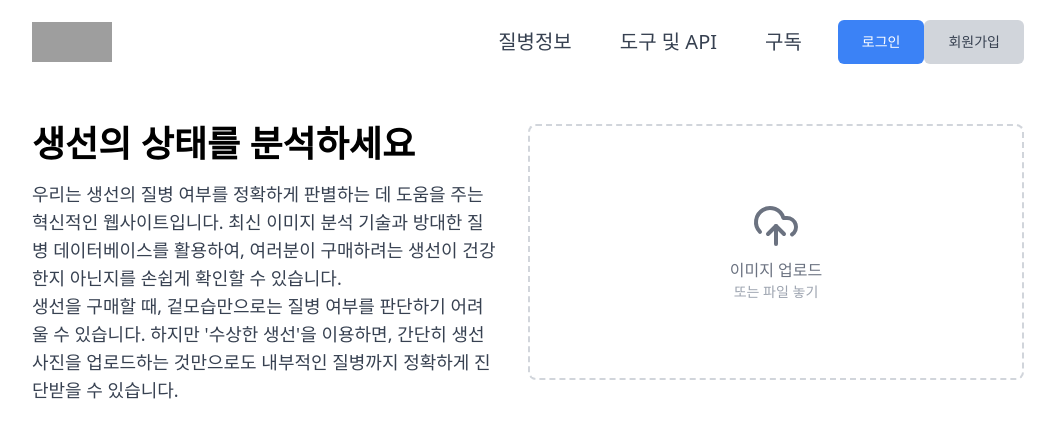
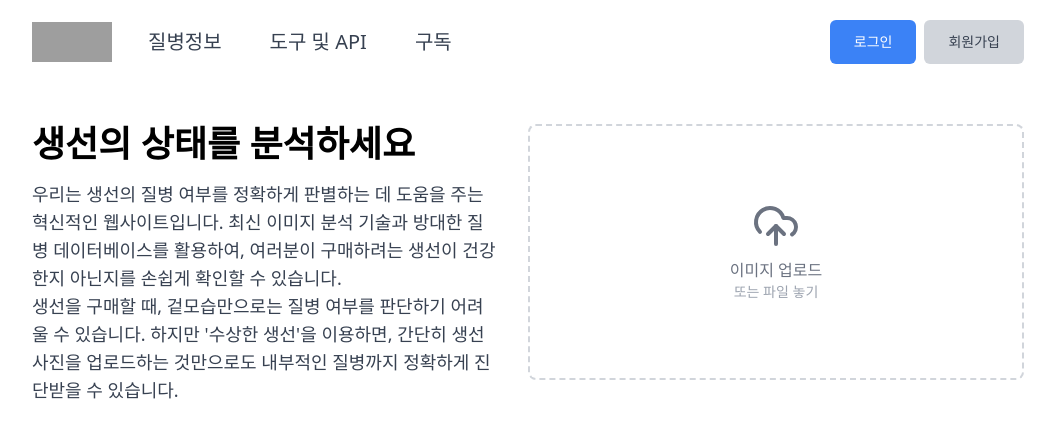
Before and after one commit to gusgh1324/BDM_Front, a React (Create React App) app in the folder main/: page / in a window 1280 px wide. Shown: the top 438 px of the page, without its empty margins (112-1167 px from the left). Built offline with nearby package versions, Linux system fonts and the light colour scheme; grey boxes are pictures that could not be loaded.

Commit message:
헤더 오류 수정

```diff
--- a/main/src/components/layout/Header.js
+++ b/main/src/components/layout/Header.js
@@ -6,8 +6,9 @@ const Header = () => {
   const [isOpen, setIsOpen] = useState(false);
 
   return (
-    <nav className="flex flex-col md:flex-row md:justify-between md:items-center py-4">
-      <div className="flex items-center justify-between">
+    <div className="bg-white">
+      <nav className="flex justify-between items-center py-4">
+        <div className="flex items-center space-x-6">
           <a className="text-2xl font-bold" href="/">
             <img
               alt="Logo"
@@ -21,6 +22,26 @@ const Header = () => {
               width="80"
             />
           </a>
+          <div className="hidden md:flex space-x-6">
+            <a className="text-gray-700 px-3 py-3 text-xl" href="#">
+              질병정보
+            </a>
+            <a className="text-gray-700 px-3 py-3 text-xl" href="#">
+              도구 및 API
+            </a>
+            <a className="text-gray-700 px-3 py-3 text-xl" href="#">
+              구독
+            </a>
+          </div>
+        </div>
+        <div className="hidden md:flex space-x-2">
+          <Button className="bg-blue-500 text-white px-6 py-3 text-lg">
+            로그인
+          </Button>
+          <Button className="bg-gray-300 text-gray-700 px-6 py-3 text-lg">
+            회원가입
+          </Button>
+        </div>
         <div className="md:hidden">
           <button
             onClick={() => setIsOpen(!isOpen)}
@@ -33,40 +54,29 @@ const Header = () => {
             )}
           </button>
         </div>
-      </div>
-      <div
-        className={`${
-          isOpen ? "block" : "hidden"
-        } md:flex md:items-center md:space-x-6 mt-4 md:mt-0`}
-      >
-        <a
-          className="block md:inline-block text-gray-700 px-3 py-3 text-xl"
-          href="#"
-        >
+      </nav>
+      {isOpen && (
+        <div className="md:hidden">
+          <a className="block py-2 px-4 text-gray-700 text-xl" href="#">
             질병정보
           </a>
-        <a
-          className="block md:inline-block text-gray-700 px-3 py-3 text-xl"
-          href="#"
-        >
+          <a className="block py-2 px-4 text-gray-700 text-xl" href="#">
             도구 및 API
           </a>
-        <a
-          className="block md:inline-block text-gray-700 px-3 py-3 text-xl"
-          href="#"
-        >
+          <a className="block py-2 px-4 text-gray-700 text-xl" href="#">
             구독
           </a>
-        <div className="mt-4 md:mt-0 md:ml-6">
-          <Button className="bg-blue-500 text-white px-6 py-3 text-lg w-full md:w-auto mb-2 md:mb-0">
+          <div className="py-4 px-4">
+            <Button className="bg-blue-500 text-white px-6 py-3 text-lg w-full mb-2">
               로그인
             </Button>
-          <Button className="bg-gray-300 text-gray-700 px-6 py-3 text-lg w-full md:w-auto">
+            <Button className="bg-gray-300 text-gray-700 px-6 py-3 text-lg w-full">
               회원가입
             </Button>
           </div>
         </div>
-    </nav>
+      )}
+    </div>
   );
 };
 
```
Lines whose indentation alone changed are shown as unchanged.
